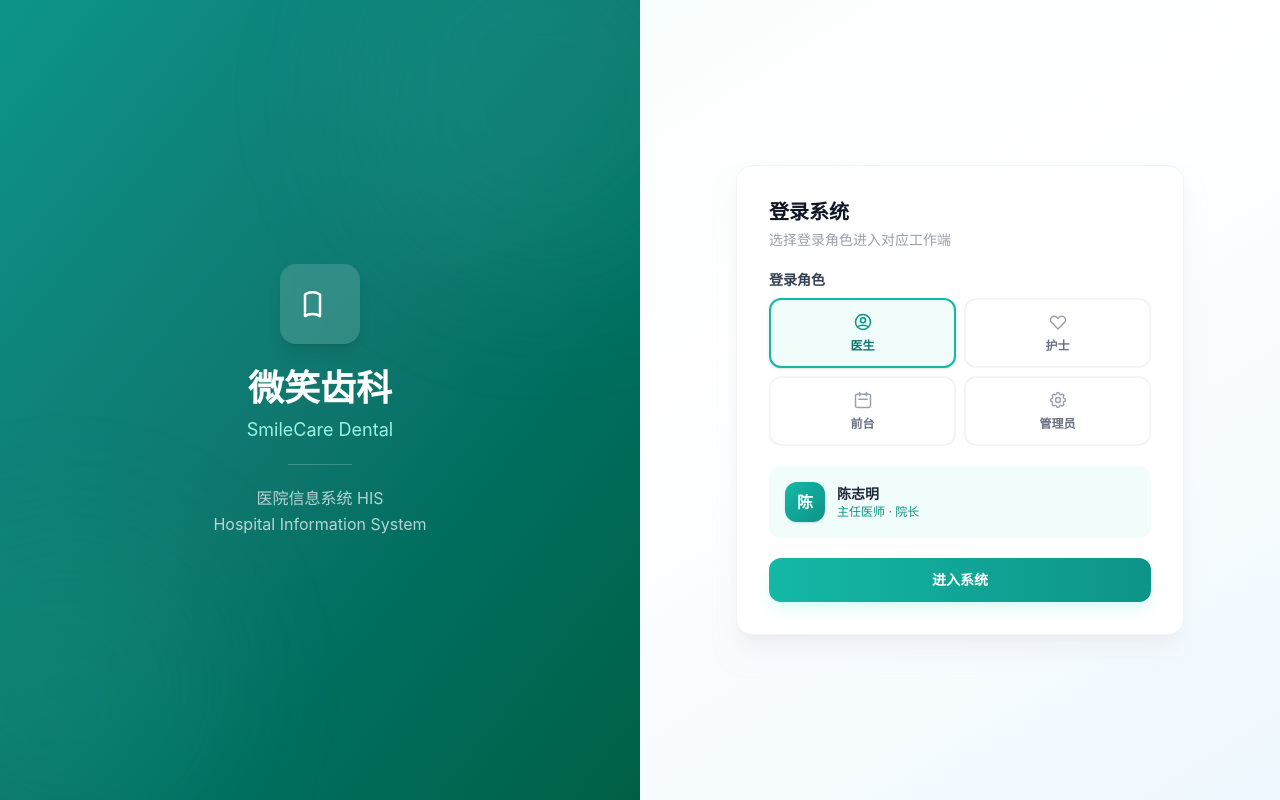
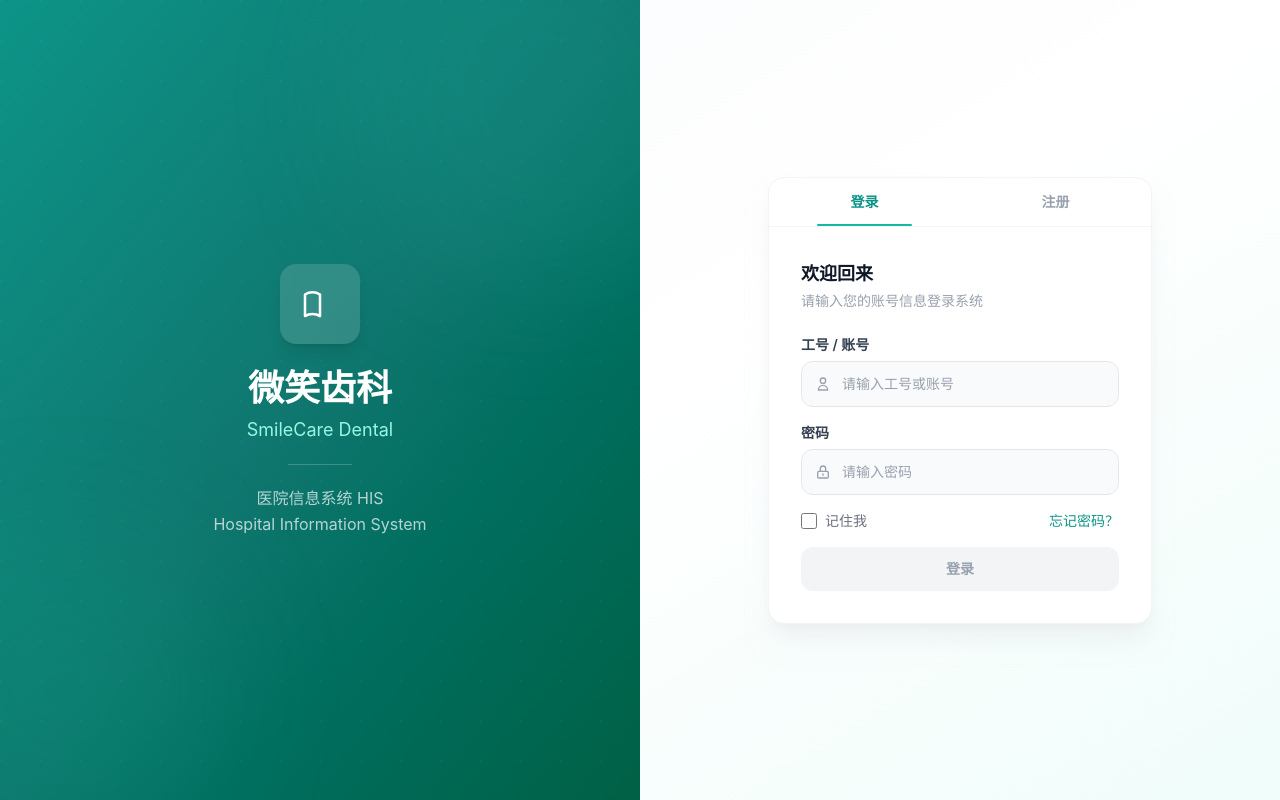
Before and after one commit to 3S-web/dental-his, a React (Vite) app: page / in a window 1280 px wide. Built offline with nearby package versions, Linux system fonts and the light colour scheme.

Commit message:
refactor: 重做登录页 - 登录/注册双面板

```diff
--- a/src/App.tsx
+++ b/src/App.tsx
@@ -22,7 +22,7 @@ function App() {
     return (
       <HashRouter>
         <Routes>
-          <Route path="*" element={<Login onLogin={(r) => { setRole(r); setLoggedIn(true) }} />} />
+          <Route path="*" element={<Login onLogin={() => setLoggedIn(true)} />} />
         </Routes>
       </HashRouter>
     )
--- a/src/pages/Login.tsx
+++ b/src/pages/Login.tsx
@@ -1,35 +1,62 @@
-import { useState, type FormEvent, type ReactNode } from 'react'
-import { users } from '../data/mock'
-import type { Role } from '../data/mock'
+import { useState, type FormEvent } from 'react'
 
-interface LoginProps { onLogin: (role: Role) => void }
+interface LoginProps { onLogin: () => void }
 
 export default function Login({ onLogin }: LoginProps) {
-  const [selectedRole, setSelectedRole] = useState<Role>('doctor')
+  const [tab, setTab] = useState<'login' | 'register'>('login')
   const [loading, setLoading] = useState(false)
 
-  const handleSubmit = (e: FormEvent) => {
+  // Login form
+  const [loginId, setLoginId] = useState('')
+  const [loginPwd, setLoginPwd] = useState('')
+
+  // Register form
+  const [regName, setRegName] = useState('')
+  const [regWorkId, setRegWorkId] = useState('')
+  const [regAccount, setRegAccount] = useState('')
+  const [regPwd, setRegPwd] = useState('')
+  const [regPwdConfirm, setRegPwdConfirm] = useState('')
+  const [registered, setRegistered] = useState(false)
+
+  const handleLogin = (e: FormEvent) => {
     e.preventDefault()
+    if (!loginId || !loginPwd) return
     setLoading(true)
-    setTimeout(() => { setLoading(false); onLogin(selectedRole) }, 600)
+    setTimeout(() => { setLoading(false); onLogin() }, 600)
   }
 
-  const roleOptions: { key: Role; label: string; desc: string; icon: ReactNode }[] = [
-    { key: 'doctor', label: '医生', desc: '接诊、病历、处方', icon: <path strokeLinecap="round" strokeLinejoin="round" d="M5.121 17.804A13.937 13.937 0 0112 16c2.5 0 4.847.655 6.879 1.804M15 10a3 3 0 11-6 0 3 3 0 016 0zm6 2a9 9 0 11-18 0 9 9 0 0118 0z" /> },
-    { key: 'nurse', label: '护士', desc: '分诊、治疗配合、器械管理', icon: <path strokeLinecap="round" strokeLinejoin="round" d="M4.318 6.318a4.5 4.5 0 000 6.364L12 20.364l7.682-7.682a4.5 4.5 0 00-6.364-6.364L12 7.636l-1.318-1.318a4.5 4.5 0 00-6.364 0z" /> },
-    { key: 'reception', label: '前台', desc: '预约、挂号、收费', icon: <path strokeLinecap="round" strokeLinejoin="round" d="M8 7V3m8 4V3m-9 8h10M5 21h14a2 2 0 002-2V7a2 2 0 00-2-2H5a2 2 0 00-2 2v12a2 2 0 002 2z" /> },
-    { key: 'admin', label: '管理员', desc: '统计报表、系统设置', icon: <path strokeLinecap="round" strokeLinejoin="round" d="M10.325 4.317c.426-1.756 2.924-1.756 3.35 0a1.724 1.724 0 002.573 1.066c1.543-.94 3.31.826 2.37 2.37a1.724 1.724 0 001.066 2.573c1.756.426 1.756 2.924 0 3.35a1.72 1.72 0 00-1.066 2.573c.94 1.543-.826 3.31-2.37 2.37a1.724 1.724 0 00-2.573 1.066c-.426 1.756-2.924 1.756-3.35 0a1.724 1.724 0 00-2.573-1.066c-1.543.94-3.31-.826-2.37-2.37a1.724 1.724 0 00-1.066-2.573c-1.756-.426-1.756-2.924 0-3.35a1.724 1.724 0 001.066-2.573c-.94-1.543.826-3.31 2.37-2.37.996.608 2.296.07 2.572-1.065z M15 12a3 3 0 11-6 0 3 3 0 016 0z" /> },
-  ]
+  const handleRegister = (e: FormEvent) => {
+    e.preventDefault()
+    if (!regName || !regWorkId || !regAccount || !regPwd || regPwd !== regPwdConfirm) return
+    setLoading(true)
+    setTimeout(() => {
+      setLoading(false)
+      setRegistered(true)
+      setRegName('')
+      setRegWorkId('')
+      setRegAccount('')
+      setRegPwd('')
+      setRegPwdConfirm('')
+      setTimeout(() => { setRegistered(false); setTab('login') }, 2000)
+    }, 800)
+  }
 
-  const selectedUser = users.find((u) => u.role === selectedRole)
+  const inputClass = "w-full px-4 py-3 text-sm bg-gray-50 border border-gray-200 rounded-xl focus:outline-none focus:ring-2 focus:ring-teal-500/20 focus:border-teal-400 focus:bg-white transition-all duration-200 placeholder:text-gray-400"
 
   return (
-    <div className="min-h-screen flex bg-gradient-to-br from-teal-50 via-white to-sky-50 font-[family-name:var(--font-sans)]">
+    <div className="min-h-screen flex bg-gradient-to-br from-slate-50 via-white to-teal-50 font-[family-name:var(--font-sans)]">
+      {/* Left branding */}
       <div className="hidden lg:flex lg:w-1/2 bg-gradient-to-br from-teal-600 via-teal-700 to-emerald-800 relative overflow-hidden items-center justify-center">
-        <div className="absolute inset-0"><div className="absolute -top-24 -right-24 w-96 h-96 bg-teal-400/10 rounded-full blur-3xl" /><div className="absolute -bottom-12 -left-24 w-80 h-80 bg-emerald-400/10 rounded-full blur-3xl" /></div>
+        <div className="absolute inset-0">
+          <div className="absolute -top-24 -right-24 w-96 h-96 bg-teal-400/10 rounded-full blur-3xl" />
+          <div className="absolute -bottom-12 -left-24 w-80 h-80 bg-emerald-400/10 rounded-full blur-3xl" />
+          <div className="absolute inset-0 opacity-[0.03]" style={{ backgroundImage: 'radial-gradient(circle at 1px 1px, white 1px, transparent 0)', backgroundSize: '40px 40px' }} />
+        </div>
         <div className="relative text-center text-white px-12">
           <div className="w-20 h-20 mx-auto rounded-2xl bg-white/15 backdrop-blur-sm flex items-center justify-center mb-6 shadow-lg">
-            <svg className="w-10 h-10" fill="none" viewBox="0 0 24 24" stroke="currentColor" strokeWidth={1.5}><path strokeLinecap="round" strokeLinejoin="round" d="M12 6.253v13m0-13C10.832 5.477 9.246 5 7.5 5S4.168 5.477 3 6.253v13C4.168 18.477 5.754 18 7.5 18s3.332.477 4.5 1.253" /></svg>
+            <svg className="w-10 h-10" fill="none" viewBox="0 0 24 24" stroke="currentColor" strokeWidth={1.5}>
+              <path strokeLinecap="round" strokeLinejoin="round" d="M12 6.253v13m0-13C10.832 5.477 9.246 5 7.5 5S4.168 5.477 3 6.253v13C4.168 18.477 5.754 18 7.5 18s3.332.477 4.5 1.253" />
+            </svg>
           </div>
           <h1 className="text-4xl font-bold font-[family-name:var(--font-display)] mb-2">微笑齿科</h1>
           <p className="text-teal-200 text-lg">SmileCare Dental</p>
@@ -38,48 +65,141 @@ export default function Login({ onLogin }: LoginProps) {
         </div>
       </div>
 
-      <div className="flex-1 flex items-center justify-center px-4 sm:px-8">
-        <div className="w-full max-w-md">
+      {/* Right form panel */}
+      <div className="flex-1 flex items-center justify-center px-4 sm:px-8 py-8">
+        <div className="w-full max-w-sm">
+          {/* Mobile logo */}
           <div className="lg:hidden text-center mb-6">
             <div className="w-14 h-14 mx-auto rounded-2xl bg-gradient-to-br from-teal-500 to-teal-600 flex items-center justify-center shadow-lg mb-2">
-              <svg className="w-7 h-7 text-white" fill="none" viewBox="0 0 24 24" stroke="currentColor" strokeWidth={1.5}><path strokeLinecap="round" strokeLinejoin="round" d="M12 6.253v13m0-13C10.832 5.477 9.246 5 7.5 5S4.168 5.477 3 6.253v13C4.168 18.477 5.754 18 7.5 18s3.332.477 4.5 1.253" /></svg>
+              <svg className="w-7 h-7 text-white" fill="none" viewBox="0 0 24 24" stroke="currentColor" strokeWidth={1.5}>
+                <path strokeLinecap="round" strokeLinejoin="round" d="M12 6.253v13m0-13C10.832 5.477 9.246 5 7.5 5S4.168 5.477 3 6.253v13C4.168 18.477 5.754 18 7.5 18s3.332.477 4.5 1.253" />
+              </svg>
             </div>
             <h2 className="text-xl font-bold text-gray-800 font-[family-name:var(--font-display)]">微笑齿科 HIS</h2>
           </div>
 
-          <div className="bg-white rounded-2xl shadow-xl shadow-gray-200/50 border border-gray-100 p-6 sm:p-8">
-            <h2 className="text-xl font-bold text-gray-900 font-[family-name:var(--font-display)] mb-1">登录系统</h2>
-            <p className="text-sm text-gray-400 mb-5">选择登录角色进入对应工作端</p>
+          <div className="bg-white rounded-2xl shadow-xl shadow-gray-200/50 border border-gray-100 overflow-hidden">
+            {/* Tabs */}
+            <div className="flex border-b border-gray-100">
+              <button
+                type="button"
+                onClick={() => setTab('login')}
+                className={`flex-1 py-3.5 text-sm font-semibold transition-all duration-200 relative ${tab === 'login' ? 'text-teal-600' : 'text-gray-400 hover:text-gray-600'}`}
+              >
+                登录
+                {tab === 'login' && <div className="absolute bottom-0 left-1/4 right-1/4 h-0.5 bg-teal-500 rounded-full" />}
+              </button>
+              <button
+                type="button"
+                onClick={() => setTab('register')}
+                className={`flex-1 py-3.5 text-sm font-semibold transition-all duration-200 relative ${tab === 'register' ? 'text-teal-600' : 'text-gray-400 hover:text-gray-600'}`}
+              >
+                注册
+                {tab === 'register' && <div className="absolute bottom-0 left-1/4 right-1/4 h-0.5 bg-teal-500 rounded-full" />}
+              </button>
+            </div>
 
-            <form onSubmit={handleSubmit} className="space-y-5">
+            {/* Login form */}
+            {tab === 'login' && (
+              <div className="p-6 sm:p-8">
+                <h2 className="text-lg font-bold text-gray-900 font-[family-name:var(--font-display)] mb-1">欢迎回来</h2>
+                <p className="text-sm text-gray-400 mb-6">请输入您的账号信息登录系统</p>
+
+                <form onSubmit={handleLogin} className="space-y-4">
                   <div>
-                <label className="block text-sm font-semibold text-gray-700 mb-2">登录角色</label>
-                <div className="grid grid-cols-2 gap-2">
-                  {roleOptions.map((opt) => (
-                    <button key={opt.key} type="button" onClick={() => setSelectedRole(opt.key)}
-                      className={`flex flex-col items-center gap-1.5 p-3 rounded-xl border-2 transition-all duration-200 ${selectedRole === opt.key ? 'border-teal-500 bg-teal-50 shadow-sm' : 'border-gray-100 hover:border-gray-200 hover:bg-gray-50'}`}>
-                      <svg className={`w-5 h-5 ${selectedRole === opt.key ? 'text-teal-600' : 'text-gray-400'}`} fill="none" viewBox="0 0 24 24" stroke="currentColor" strokeWidth={1.8}>{opt.icon}</svg>
-                      <span className={`text-xs font-semibold ${selectedRole === opt.key ? 'text-teal-700' : 'text-gray-500'}`}>{opt.label}</span>
-                    </button>
-                  ))}
+                    <label htmlFor="loginId" className="block text-sm font-semibold text-gray-700 mb-1.5">工号 / 账号</label>
+                    <div className="relative">
+                      <svg className="absolute left-3.5 top-1/2 -translate-y-1/2 w-4 h-4 text-gray-400" fill="none" viewBox="0 0 24 24" stroke="currentColor" strokeWidth={2}>
+                        <path strokeLinecap="round" strokeLinejoin="round" d="M16 7a4 4 0 11-8 0 4 4 0 018 0zM12 14a7 7 0 00-7 7h14a7 7 0 00-7-7z" />
+                      </svg>
+                      <input id="loginId" type="text" value={loginId} onChange={(e) => setLoginId(e.target.value)} placeholder="请输入工号或账号" className={`${inputClass} pl-10`} />
+                    </div>
+                  </div>
+                  <div>
+                    <label htmlFor="loginPwd" className="block text-sm font-semibold text-gray-700 mb-1.5">密码</label>
+                    <div className="relative">
+                      <svg className="absolute left-3.5 top-1/2 -translate-y-1/2 w-4 h-4 text-gray-400" fill="none" viewBox="0 0 24 24" stroke="currentColor" strokeWidth={2}>
+                        <path strokeLinecap="round" strokeLinejoin="round" d="M12 15v2m-6 4h12a2 2 0 002-2v-6a2 2 0 00-2-2H6a2 2 0 00-2 2v6a2 2 0 002 2zm10-10V7a4 4 0 00-8 0v4h8z" />
+                      </svg>
+                      <input id="loginPwd" type="password" value={loginPwd} onChange={(e) => setLoginPwd(e.target.value)} placeholder="请输入密码" className={`${inputClass} pl-10`} />
                     </div>
                   </div>
 
-              {selectedUser && (
-                <div className="bg-teal-50 rounded-xl p-4 flex items-center gap-3">
-                  <div className="w-10 h-10 rounded-xl bg-gradient-to-br from-teal-500 to-teal-600 flex items-center justify-center text-white font-bold shadow-sm">{selectedUser.avatar}</div>
-                  <div>
-                    <p className="text-sm font-semibold text-gray-800">{selectedUser.name}</p>
-                    <p className="text-xs text-teal-600">{selectedUser.title}</p>
+                  <div className="flex items-center justify-between text-sm">
+                    <label className="flex items-center gap-2 cursor-pointer">
+                      <input type="checkbox" className="w-4 h-4 rounded border-gray-300 text-teal-600 focus:ring-teal-500" />
+                      <span className="text-gray-500">记住我</span>
+                    </label>
+                    <a href="#" className="text-teal-600 hover:text-teal-700 font-medium">忘记密码？</a>
                   </div>
+
+                  <button type="submit" disabled={!loginId || !loginPwd || loading}
+                    className={`w-full py-3 rounded-xl font-semibold text-sm transition-all duration-300 flex items-center justify-center gap-2 ${loginId && loginPwd && !loading ? 'bg-gradient-to-r from-teal-500 to-teal-600 text-white shadow-lg shadow-teal-200/30 hover:shadow-xl hover:from-teal-600 hover:to-teal-700 active:scale-[0.98]' : 'bg-gray-100 text-gray-400 cursor-not-allowed'}`}>
+                    {loading ? (
+                      <><svg className="animate-spin w-4 h-4" fill="none" viewBox="0 0 24 24"><circle className="opacity-25" cx="12" cy="12" r="10" stroke="currentColor" strokeWidth="4" /><path className="opacity-75" fill="currentColor" d="M4 12a8 8 0 018-8V0C5.373 0 0 5.373 0 12h4z" /></svg>登录中...</>
+                    ) : '登录'}
+                  </button>
+                </form>
               </div>
             )}
 
-              <button type="submit" disabled={loading}
-                className={`w-full py-3 rounded-xl font-semibold text-sm transition-all duration-300 ${!loading ? 'bg-gradient-to-r from-teal-500 to-teal-600 text-white shadow-lg shadow-teal-200/30 hover:shadow-xl hover:from-teal-600 hover:to-teal-700 active:scale-[0.98]' : 'bg-gray-100 text-gray-400'}`}>
-                {loading ? '登录中...' : '进入系统'}
+            {/* Register form */}
+            {tab === 'register' && (
+              <div className="p-6 sm:p-8">
+                <h2 className="text-lg font-bold text-gray-900 font-[family-name:var(--font-display)] mb-1">创建账号</h2>
+                <p className="text-sm text-gray-400 mb-6">注册新账号以使用系统</p>
+
+                {registered ? (
+                  <div className="flex flex-col items-center justify-center py-10 animate-fade-in-up">
+                    <div className="w-16 h-16 rounded-full bg-green-100 flex items-center justify-center mb-4">
+                      <svg className="w-8 h-8 text-green-500" fill="none" viewBox="0 0 24 24" stroke="currentColor" strokeWidth={2}>
+                        <path strokeLinecap="round" strokeLinejoin="round" d="M9 12l2 2 4-4m6 2a9 9 0 11-18 0 9 9 0 0118 0z" />
+                      </svg>
+                    </div>
+                    <p className="text-lg font-bold text-gray-900">注册成功！</p>
+                    <p className="text-sm text-gray-400 mt-1">即将跳转到登录页...</p>
+                  </div>
+                ) : (
+                  <form onSubmit={handleRegister} className="space-y-3.5">
+                    <div className="grid grid-cols-2 gap-3.5">
+                      <div>
+                        <label htmlFor="regName" className="block text-xs font-semibold text-gray-700 mb-1">姓名</label>
+                        <input id="regName" type="text" value={regName} onChange={(e) => setRegName(e.target.value)} placeholder="请输入姓名" className={inputClass} />
+                      </div>
+                      <div>
+                        <label htmlFor="regWorkId" className="block text-xs font-semibold text-gray-700 mb-1">工号</label>
+                        <input id="regWorkId" type="text" value={regWorkId} onChange={(e) => setRegWorkId(e.target.value)} placeholder="请输入工号" className={inputClass} />
+                      </div>
+                    </div>
+                    <div>
+                      <label htmlFor="regAccount" className="block text-xs font-semibold text-gray-700 mb-1">登录账号</label>
+                      <input id="regAccount" type="text" value={regAccount} onChange={(e) => setRegAccount(e.target.value)} placeholder="设置登录账号" className={inputClass} />
+                    </div>
+                    <div>
+                      <label htmlFor="regPwd" className="block text-xs font-semibold text-gray-700 mb-1">设置密码</label>
+                      <input id="regPwd" type="password" value={regPwd} onChange={(e) => setRegPwd(e.target.value)} placeholder="设置密码（至少6位）" className={inputClass} />
+                    </div>
+                    <div>
+                      <label htmlFor="regPwdConfirm" className="block text-xs font-semibold text-gray-700 mb-1">确认密码</label>
+                      <input id="regPwdConfirm" type="password" value={regPwdConfirm} onChange={(e) => setRegPwdConfirm(e.target.value)} placeholder="再次输入密码" className={`${inputClass} ${regPwdConfirm && regPwd !== regPwdConfirm ? 'border-red-300 focus:ring-red-500/20 focus:border-red-400' : ''}`} />
+                      {regPwdConfirm && regPwd !== regPwdConfirm && <p className="text-xs text-red-500 mt-1">两次密码不一致</p>}
+                    </div>
+
+                    <button type="submit" disabled={!regName || !regWorkId || !regAccount || !regPwd || !regPwdConfirm || regPwd !== regPwdConfirm || loading}
+                      className={`w-full py-3 rounded-xl font-semibold text-sm transition-all duration-300 flex items-center justify-center gap-2 ${regName && regWorkId && regAccount && regPwd && regPwdConfirm && regPwd === regPwdConfirm && !loading ? 'bg-gradient-to-r from-teal-500 to-teal-600 text-white shadow-lg shadow-teal-200/30 hover:shadow-xl hover:from-teal-600 hover:to-teal-700 active:scale-[0.98]' : 'bg-gray-100 text-gray-400 cursor-not-allowed'}`}>
+                      {loading ? (
+                        <><svg className="animate-spin w-4 h-4" fill="none" viewBox="0 0 24 24"><circle className="opacity-25" cx="12" cy="12" r="10" stroke="currentColor" strokeWidth="4" /><path className="opacity-75" fill="currentColor" d="M4 12a8 8 0 018-8V0C5.373 0 0 5.373 0 12h4z" /></svg>注册中...</>
+                      ) : '注册'}
                     </button>
+
+                    <p className="text-xs text-gray-400 text-center pt-1">
+                      注册即表示同意
+                      <a href="#" className="text-teal-600 hover:underline mx-1">用户协议</a>和<a href="#" className="text-teal-600 hover:underline ml-1">隐私政策</a>
+                    </p>
                   </form>
+                )}
+              </div>
+            )}
           </div>
         </div>
       </div>
```
Lines whose indentation alone changed are shown as unchanged.
